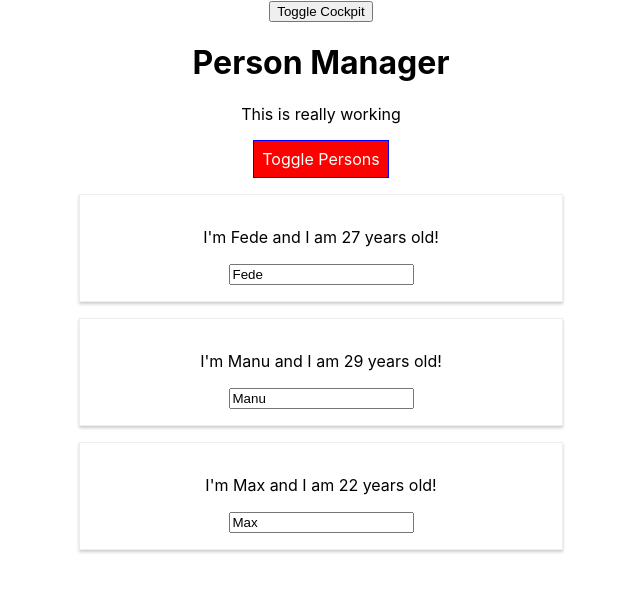
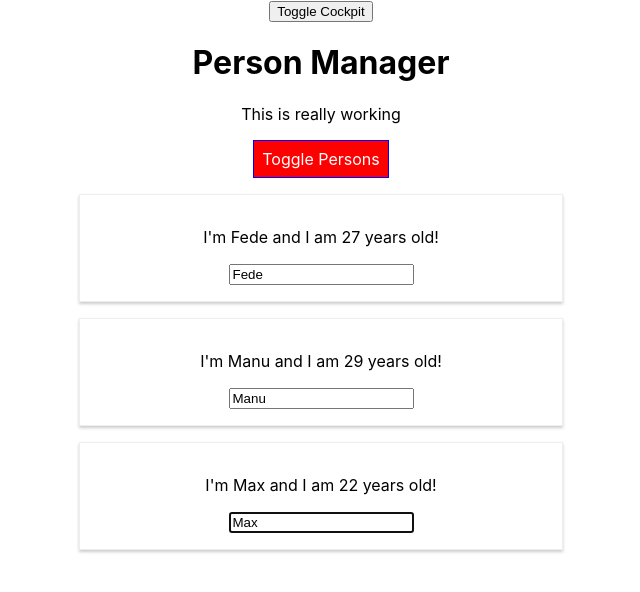
Before and after one commit to federicolevin/react-complete-guide-course, a React (Create React App) app: page / in a window 1280 px wide. Both pictures are taken after a click on the button "Toggle Persons". Shown: the top 592 px of the page, without its empty margins (319-959 px from the left). Built offline with nearby package versions, Linux system fonts and the light colour scheme.

Commit message:
Lesson 96: Using refs - method 1

```diff
--- a/src/components/Persons/Person/Person.js
+++ b/src/components/Persons/Person/Person.js
@@ -6,6 +6,10 @@ import withClass from '../../../hoc/withClass';
 import styles from './Person.module.css';
 
 class Person extends Component {
+  componentDidMount() {
+    this.inputElement.focus();
+  }
+
   render() {
     console.log('[Person.js] rendering...');
 
@@ -13,7 +17,7 @@ class Person extends Component {
       <Aux>
         <p onClick={this.props.click}>I'm {this.props.name} and I am {this.props.age} years old!</p>
         <p>{this.props.children}</p>
-        <input type="text" onChange={this.props.changed} value={this.props.name}/>
+        <input type="text" onChange={this.props.changed} value={this.props.name} ref={(inputElement) => {this.inputElement = inputElement}} />
       </Aux>
     );
   }
```
